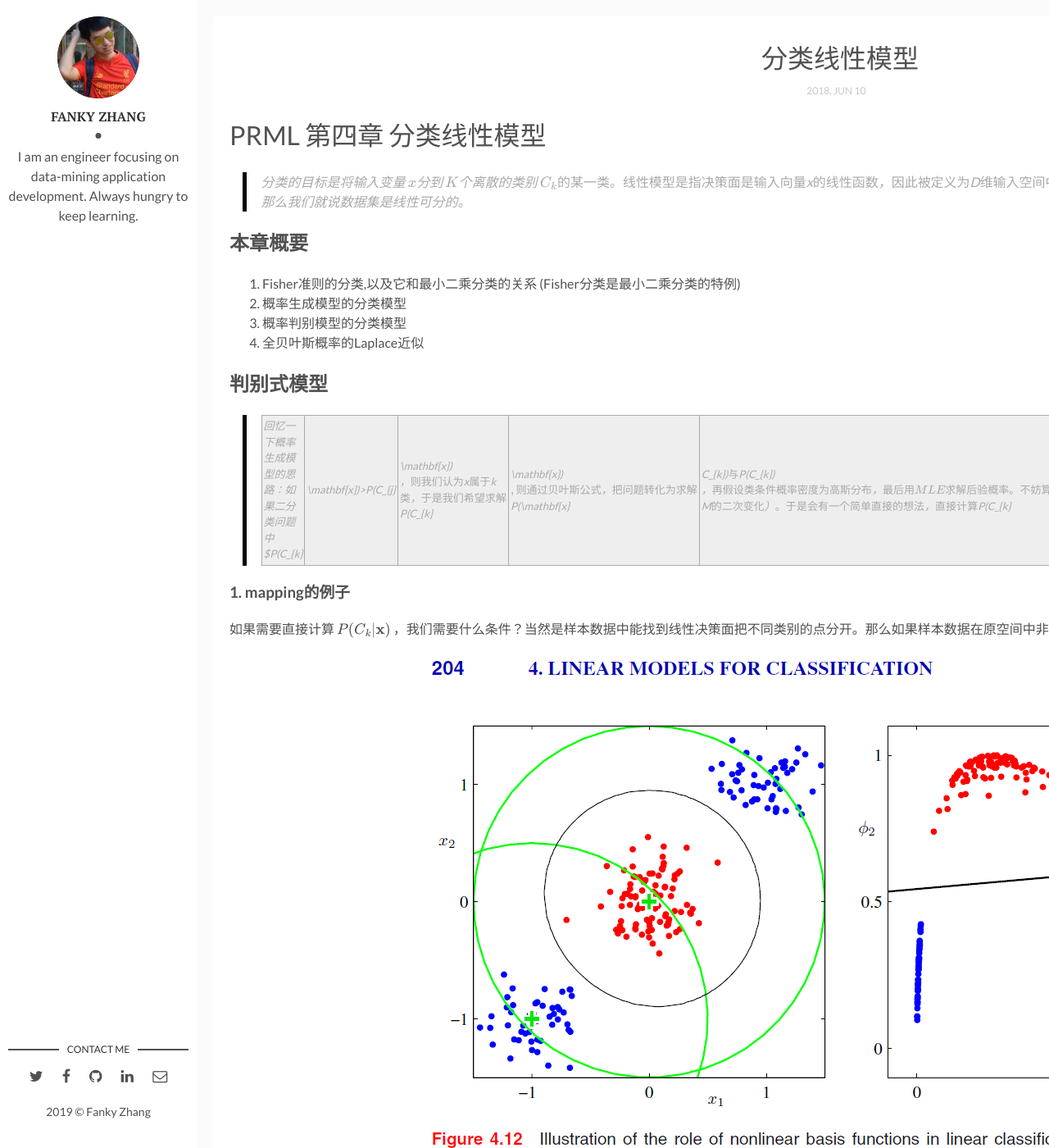
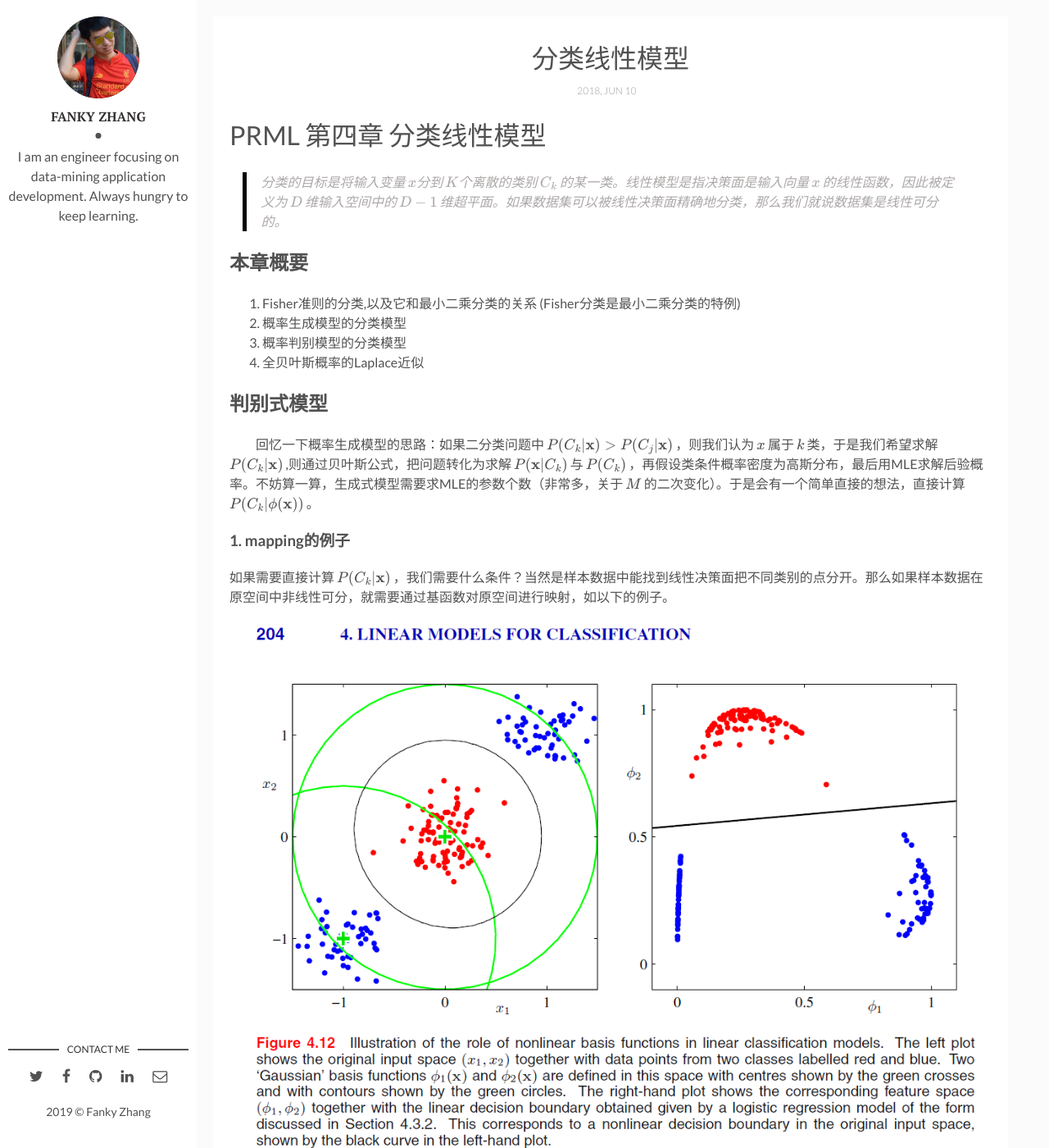
Before and after one commit to furulizi/furulizi.github.io, a Jekyll site: the page built from _posts/2018-06-10-linear-decreminant-model-for-classification.md, in a window 1280 px wide and 1400 px high. Shown: the whole window at 82% size. Built offline with Jekyll 4.4.1, drawn with Linux system fonts in a browser that asks for light colours; formulas are drawn with MathJax 3; comment, search, counter and statistics services are not loaded; some of the changed text lies outside the part shown.

Commit message:
公式不显示

```diff
--- a/_posts/2018-06-10-linear-decreminant-model-for-classification.md
+++ b/_posts/2018-06-10-linear-decreminant-model-for-classification.md
@@ -18,7 +18,7 @@ tex2jax: {inlineMath: [['$','$'], ['\\(','\\)']]}
 </script>
 
 # PRML 第四章 分类线性模型
-> 分类的目标是将输入变量 $x$分到 $K$个离散的类别 $C_{k}的某一类。线性模型是指决策面是输入向量 $x$的线性函数，因此被定义为 $D$ 维输入空间中的 $D-1$维超平面。如果数据集可以被线性决策面精确地分类，那么我们就说数据集是线性可分的。
+> 分类的目标是将输入变量 $x$分到 $K$个离散的类别 $C_{k}$ 的某一类。线性模型是指决策面是输入向量 $x$ 的线性函数，因此被定义为 $D$ 维输入空间中的 $D-1$ 维超平面。如果数据集可以被线性决策面精确地分类，那么我们就说数据集是线性可分的。
 
 ## 本章概要
 1. Fisher准则的分类,以及它和最小二乘分类的关系 (Fisher分类是最小二乘分类的特例)
@@ -27,7 +27,7 @@ tex2jax: {inlineMath: [['$','$'], ['\\(','\\)']]}
 4. 全贝叶斯概率的Laplace近似
 
 ## 判别式模型
->回忆一下概率生成模型的思路：如果二分类问题中 $P(C_{k}|\mathbf{x})>P(C_{j}|\mathbf{x})$ ，则我们认为 $x$ 属于 $k$ 类，于是我们希望求解 $P(C_{k}|\mathbf{x})$ ,则通过贝叶斯公式，把问题转化为求解 $P(\mathbf{x}|C_{k})$ 与 $P(C_{k})$ ，再假设类条件概率密度为高斯分布，最后用MLE求解后验概率。不妨算一算，生成式模型需要求MLE的参数个数（非常多，关于 $M$ 的二次变化）。于是会有一个简单直接的想法，直接计算 $P(C_{k}|\phi(\mathbf{x}))$ 。
+&emsp;&emsp;回忆一下概率生成模型的思路：如果二分类问题中 $P(C_{k}|\mathbf{x})>P(C_{j}|\mathbf{x})$ ，则我们认为 $x$ 属于 $k$ 类，于是我们希望求解 $P(C_{k}|\mathbf{x})$ ,则通过贝叶斯公式，把问题转化为求解 $P(\mathbf{x}|C_{k})$ 与 $P(C_{k})$ ，再假设类条件概率密度为高斯分布，最后用MLE求解后验概率。不妨算一算，生成式模型需要求MLE的参数个数（非常多，关于 $M$ 的二次变化）。于是会有一个简单直接的想法，直接计算 $P(C_{k}|\phi(\mathbf{x}))$ 。
 
 ### 1. mapping的例子
 如果需要直接计算 $P(C_{k}|\mathbf{x})$ ，我们需要什么条件？当然是样本数据中能找到线性决策面把不同类别的点分开。那么如果样本数据在原空间中非线性可分，就需要通过基函数对原空间进行映射，如以下的例子。
```
